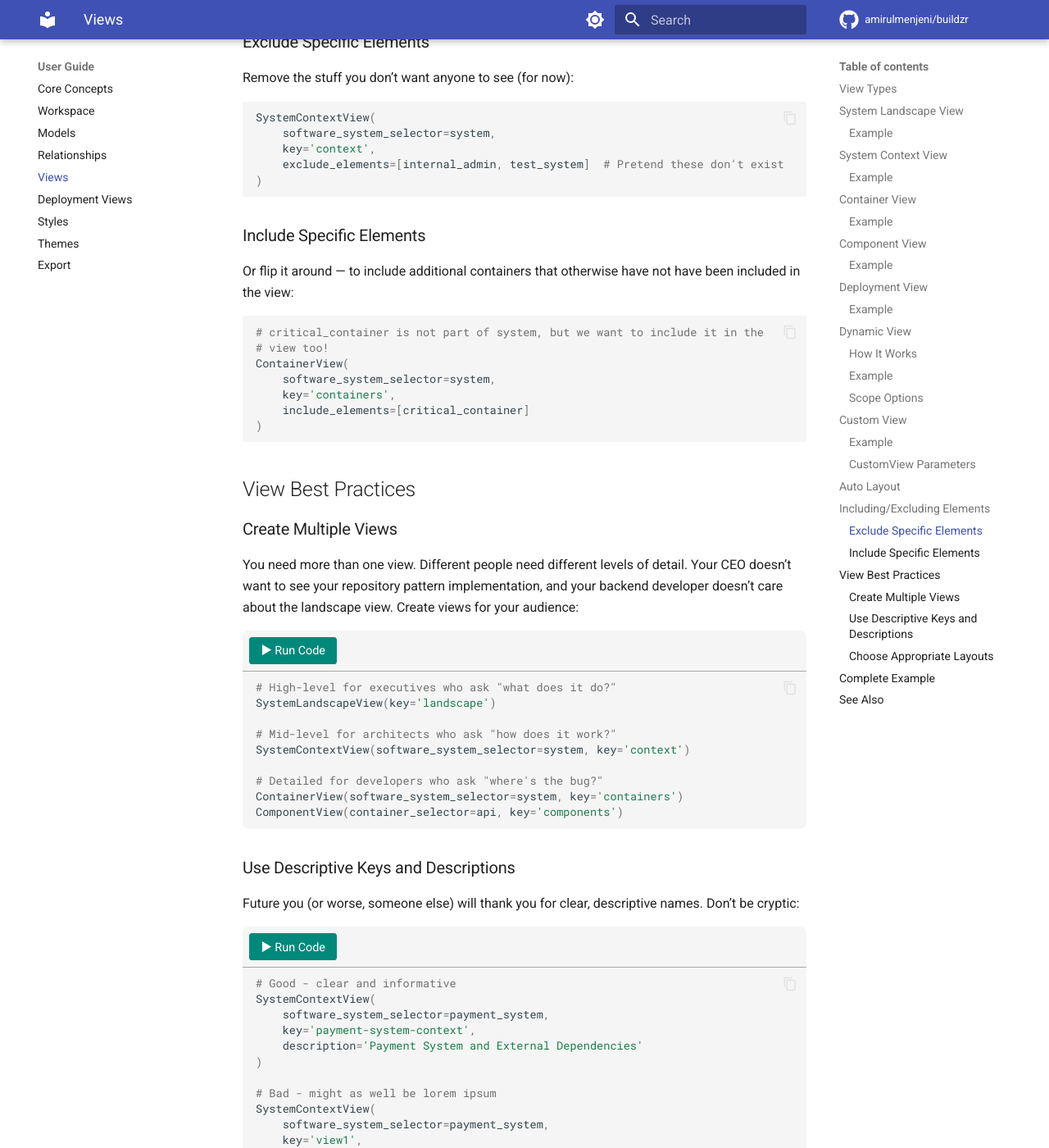
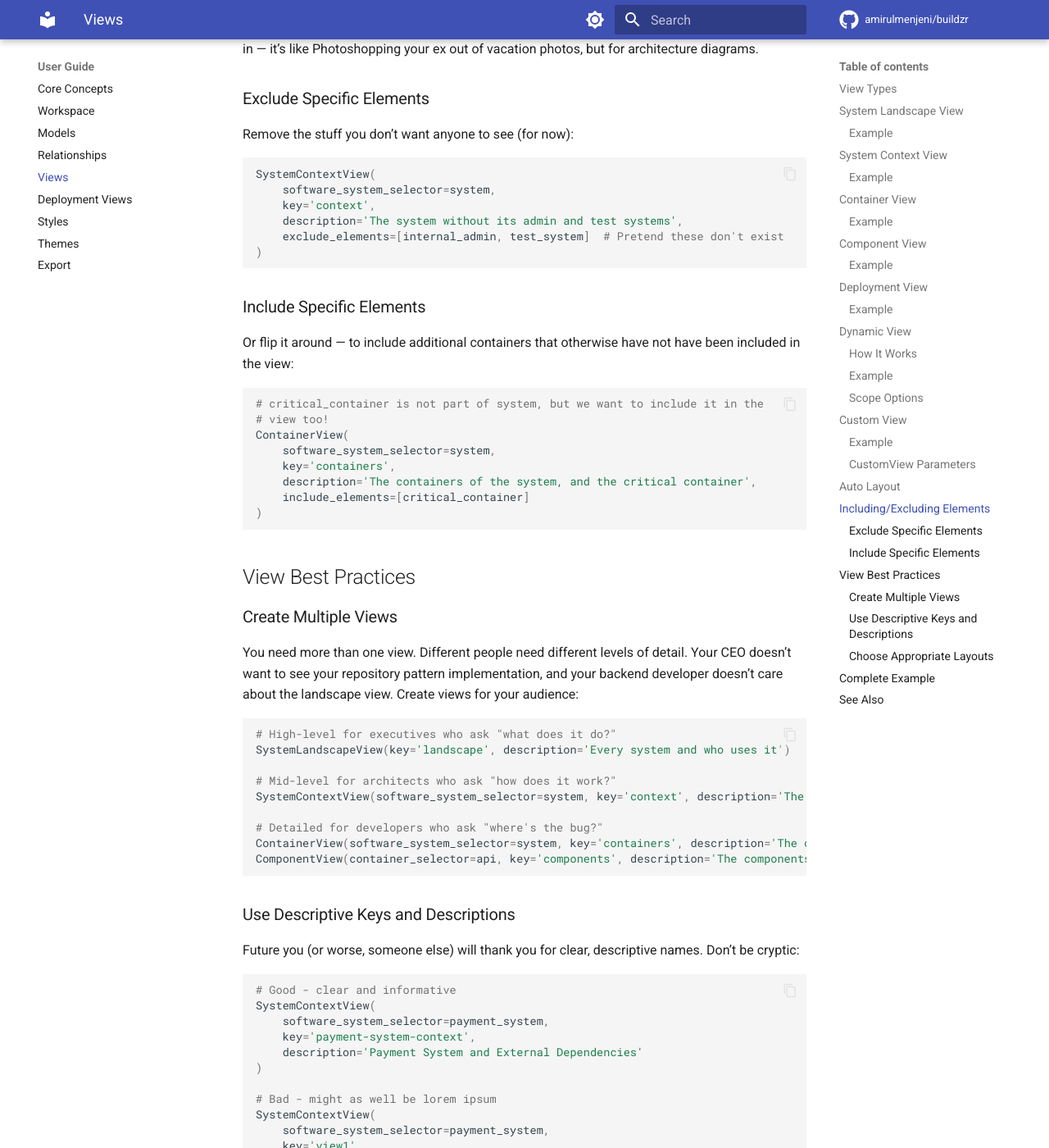
Before and after one commit to amirulmenjeni/buildzr, an MkDocs documentation site: the page built from docs/user-guide/views.md, in a window 1280 px wide and 1400 px high, scrolled down 11617 px. Shown: the whole window at 82% size. Built offline with MkDocs 1.6.1 and Material for MkDocs 9.7.7, drawn with Linux system fonts in a browser that asks for light colours; comment, search, counter and statistics services are not loaded; some of the changed text lies outside the part shown.

Commit message:
docs: fix the views examples
Every system landscape, context, container and component view gets
its required description; the fragments are no-run with their reason,
and the parameters block of CustomView names the example below it.

````diff
--- a/docs/user-guide/views.md
+++ b/docs/user-guide/views.md
@@ -61,7 +60,7 @@ with Workspace('w') as w:
 Zoom in one level, and you've got the `SystemContextView`. This shows a single software system surrounded by everything it talks to --- users, external systems, databases, or external APIs (including free or third-party services).
 
 ```python
-# norun
+# no-run: a fragment; my_system is a software system of your model
 SystemContextView(
     software_system_selector=my_system,
     key='context',
@@ -100,7 +99,7 @@ with Workspace('w') as w:
 Open up that system and peer inside! The `ContainerView` shows you all the applications, databases, microservices, and other runtime components that make up a software system. This is where you start seeing the actual architecture --- web apps talking to APIs, APIs talking to databases, message queues doing their queuey thing.
 
 ```python
-# norun
+# no-run: a fragment; my_system is a software system of your model
 ContainerView(
     software_system_selector=my_system,
     key='containers',
@@ -148,7 +147,7 @@ with Workspace('w') as w:
 The `ComponentView` shows the most granular level of detail in the C4 model. It reveals the internal structure of a single container --- the controllers, services, repositories, and other architectural layers that live inside. This is the view developers care about most, because it shows where the code lives and how it's organized.
 
 ```python
-# norun
+# no-run: a fragment; my_container is a container of your model
 ComponentView(
     container_selector=my_container,
     key='components',
@@ -202,7 +201,7 @@ Time to get physical! The `DeploymentView` shows where your containers actually
 `buildzr build` builds deployment views like the other views, and the viewer draws the deployment nodes as nested boxes around what runs on them. [Deployment Views](deployment.md) shows a complete example in the viewer.
 
 ```python
-# norun
+# no-run: a fragment; my_system and prod are a software system and a deployment environment of your model
 DeploymentView(
     software_system_selector=my_system,
     environment=prod,  # the DeploymentEnvironment object
@@ -256,7 +255,7 @@ with Workspace('w') as w:
 Static diagrams show structure, but sometimes you need to show *behavior* --- the sequence of interactions that happen at runtime. The `DynamicView` is your flow diagram. It shows ordered interactions between elements for a specific use case, story, or feature. Instead of "these things are connected," it shows "first this happens, then that happens, then this other thing."
 
 ```python
-# norun
+# no-run: a fragment; ecommerce_system, r1, r2 and r3 are a software system and relationships of your model
 DynamicView(
     key='checkout-flow',
     description='Customer checkout process',
@@ -271,7 +270,7 @@ DynamicView(
 Dynamic views reference *existing* relationships in your model, but display them in a specific order with optional description overrides. You define the static relationships first, then create a dynamic view that shows them in sequence:
 
 ```python
-# norun
+# no-run: a fragment; customer, webapp, database and system are elements of your model
 # First, define the static relationships (what CAN happen)
 r_browse = customer >> "Browses" >> webapp
 r_query = webapp >> "Queries" >> database
@@ -293,7 +292,7 @@ Notice that the descriptions in the dynamic view can be different from the stati
     Unlike descriptions, **technology cannot be overridden** in dynamic views. When you specify a technology in a dynamic view relationship, it acts as a *selector* to match a model relationship with that exact technology. This is useful when you have multiple relationships between the same elements with different technologies:
 
     ```python
-    # norun
+    # no-run: a fragment; webapp, database and system are elements of your model
     # Model has two relationships with different technologies
     webapp >> ("Queries", "SQL") >> database
     webapp >> ("Syncs", "REST API") >> database
@@ -377,7 +376,7 @@ The `scope` parameter determines what level of detail your dynamic view shows:
 - **`Container`**: Component level --- shows interactions between components within a container
 
 ```python
-# norun
+# no-run: a fragment; the systems, containers and components are elements of your model
 # Landscape level - systems talking to systems
 DynamicView(
     key='system-integration',
@@ -410,7 +409,7 @@ The `CustomView` provides a flexible way to create diagrams that mix custom elem
     The official Structurizr JSON schema (see [Structurizr](https://structurizr.com)) does **not** include `customElements` or `customViews` fields. However, the Structurizr CLI and DSL fully support these features. The `buildzr` implementation is based on testing with [`structurizr.sh export`](https://docs.structurizr.com/cli/export) to discover the actual JSON structure.
 
 ```python
-# norun
+# no-run: shows the parameters; the example below runs
 CustomView(
     key='hardware-architecture',
     description='Hardware component interactions',
@@ -471,10 +470,11 @@ Views without layout are just random boxes scattered across a canvas like a todd
 - `'rl'` - Right to left - For RTL languages or just mixing things up
 
 ```python
-# norun
+# no-run: a fragment; system is a software system of your model
 SystemContextView(
     software_system_selector=system,
     key='context-horizontal',
+    description='The system context, left to right',
     auto_layout='lr'  # Left to right
 )
 ```
@@ -491,10 +491,11 @@ Sometimes your view has too much clutter. Maybe there's an internal admin system
 Remove the stuff you don't want anyone to see (for now):
 
 ```python
-# norun
+# no-run: a fragment; system, internal_admin and test_system are elements of your model
 SystemContextView(
     software_system_selector=system,
     key='context',
+    description='The system without its admin and test systems',
     exclude_elements=[internal_admin, test_system]  # Pretend these don't exist
 )
 ```
@@ -504,12 +505,13 @@ SystemContextView(
 Or flip it around --- to include additional containers that otherwise have not have been included in the view:
 
 ```python
-# norun
+# no-run: a fragment; system and critical_container are elements of your model
 # critical_container is not part of system, but we want to include it in the
 # view too!
 ContainerView(
     software_system_selector=system,
     key='containers',
+    description='The containers of the system, and the critical container',
     include_elements=[critical_container]
 )
 ```
@@ -521,15 +523,16 @@ ContainerView(
 You need more than one view. Different people need different levels of detail. Your CEO doesn't want to see your repository pattern implementation, and your backend developer doesn't care about the landscape view. Create views for your audience:
 
 ```python
+# no-run: a fragment; system and api are elements of your model
 # High-level for executives who ask "what does it do?"
-SystemLandscapeView(key='landscape')
+SystemLandscapeView(key='landscape', description='Every system and who uses it')
 
 # Mid-level for architects who ask "how does it work?"
-SystemContextView(software_system_selector=system, key='context')
+SystemContextView(software_system_selector=system, key='context', description='The system and its neighbours')
 
 # Detailed for developers who ask "where's the bug?"
-ContainerView(software_system_selector=system, key='containers')
-ComponentView(container_selector=api, key='components')
+ContainerView(software_system_selector=system, key='containers', description='The containers of the system')
+ComponentView(container_selector=api, key='components', description='The components of the API')
 ```
 
 ### Use Descriptive Keys and Descriptions
@@ -537,6 +540,7 @@ ComponentView(container_selector=api, key='components')
 Future you (or worse, someone else) will thank you for clear, descriptive names. Don't be cryptic:
 
 ```python
+# no-run: a fragment; payment_system is a software system of your model
 # Good - clear and informative
 SystemContextView(
     software_system_selector=payment_system,
@@ -557,11 +561,12 @@ SystemContextView(
 Match your layout direction to your diagram's natural flow:
 
 ```python
-# norun
+# no-run: a fragment; system is a software system of your model
 # Hierarchical flow - use top-to-bottom
 ContainerView(
     software_system_selector=system,
     key='containers',
+    description='The containers, top to bottom',
     auto_layout='tb'  # User at top, database at bottom
 )
 
@@ -569,6 +574,7 @@ ContainerView(
 SystemContextView(
     software_system_selector=system,
     key='context',
+    description='The system context, left to right',
     auto_layout='lr'  # Request flows left to right, like reading
 )
 ```
````
Also changed, not shown: other parts of docs/user-guide/views.md (+0 -1 lines).
